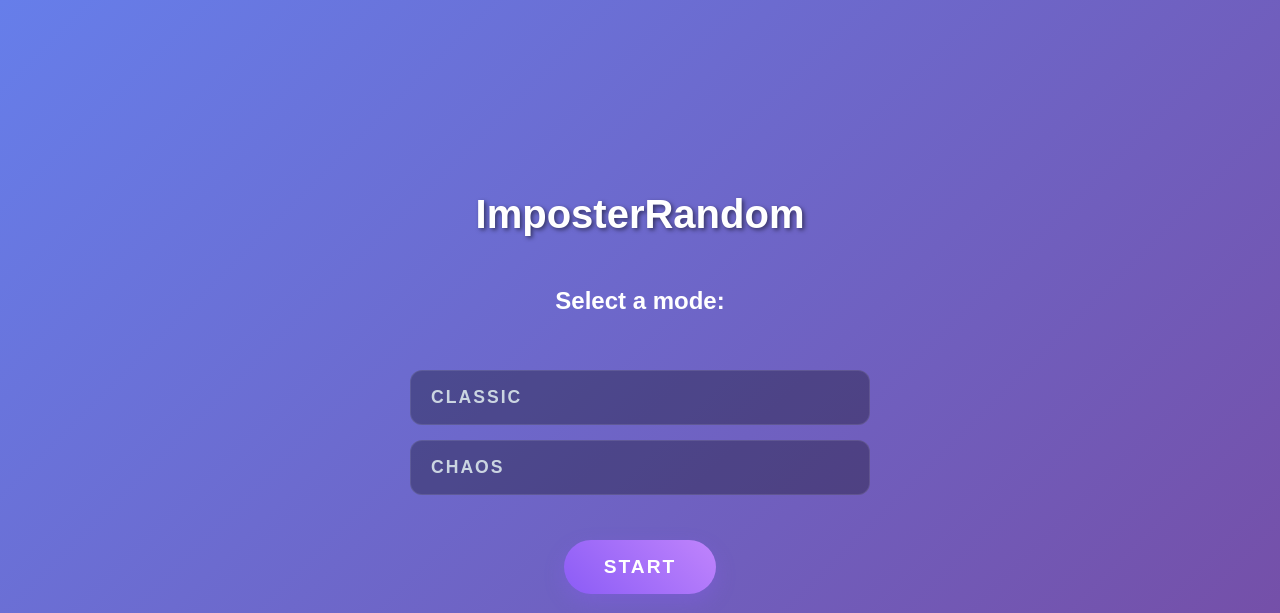
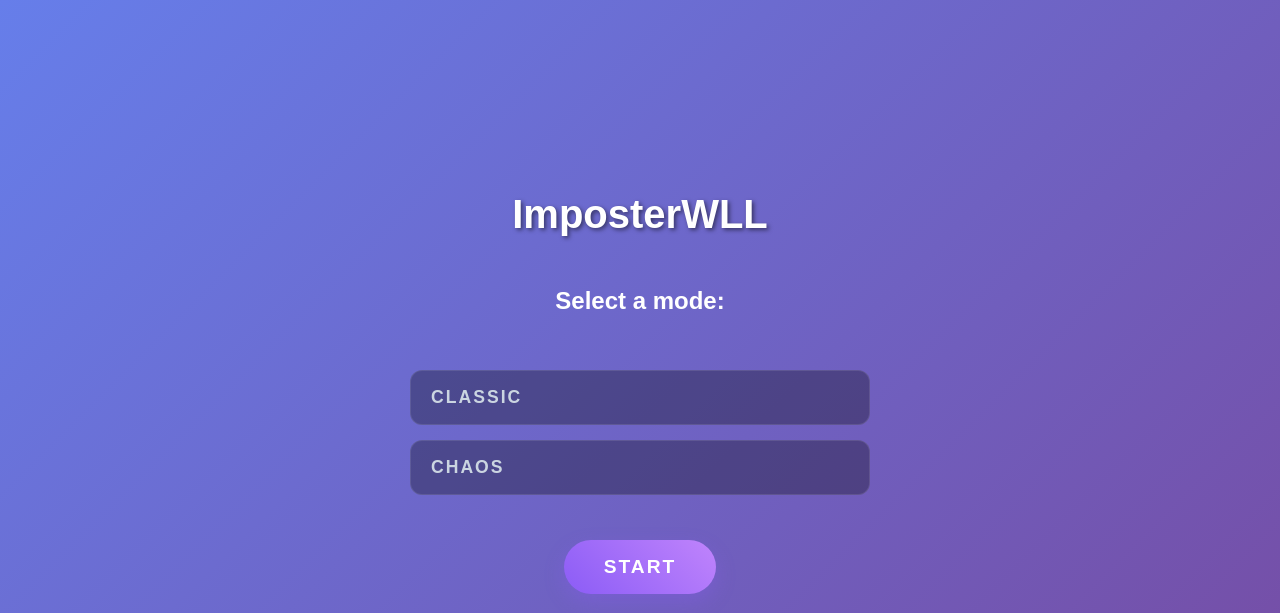
Before and after one commit to Charlesisthebest476/Imposter_backend, a Flask app: page / in a window 1280 px wide. Shown: the top 613 px of the page. Run offline with Flask 3, Linux system fonts and the light colour scheme.

Commit message:
Change header from 'ImposterRandom' to 'ImposterWLL'

```diff
--- a/templates/index.html
+++ b/templates/index.html
@@ -6,7 +6,7 @@
     <link rel="stylesheet" href="{{ url_for('static', filename='homepage.css') }}">
 </head>
 <body>
-    <h1>ImposterRandom</h1>
+    <h1>ImposterWLL</h1>
     <h2>Select a mode:</h2>
     <form method="post">
         <input type="radio" name="mode" id="classic" value="classic" onclick="show_description('disc-classic')">
```
